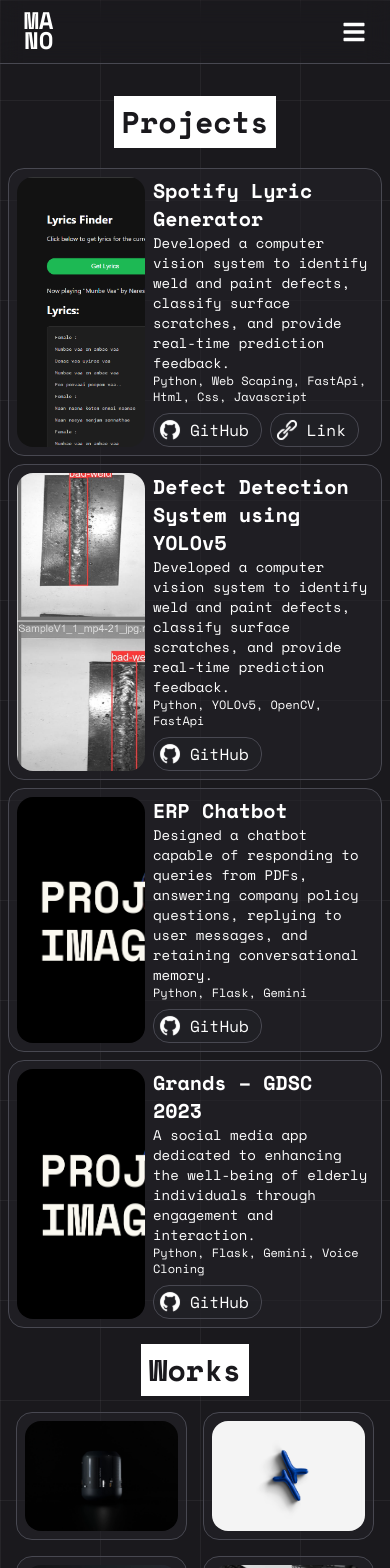
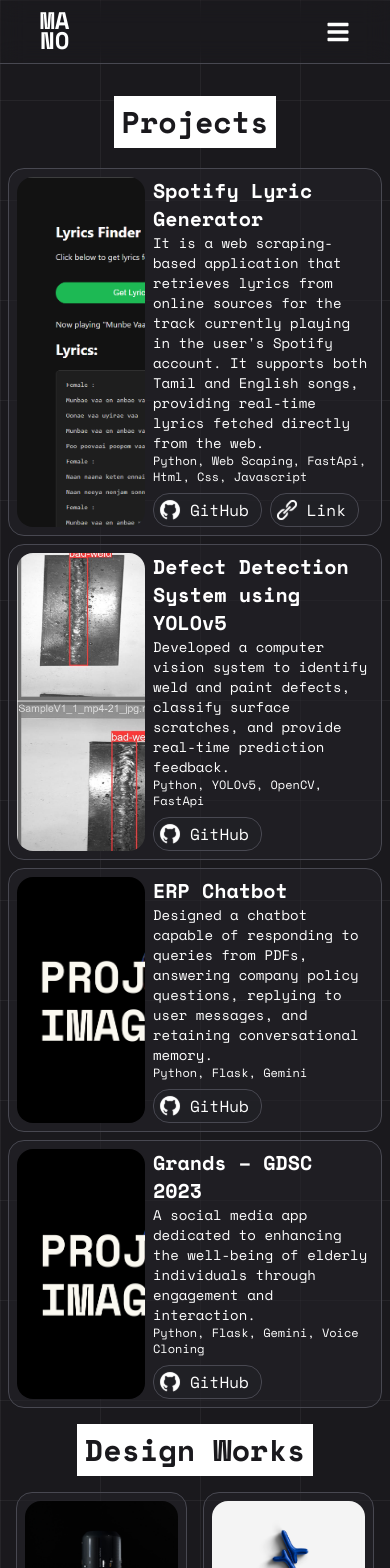
Before and after one commit to manov-ik/mano-portfolio, a React (Vite) app: page /projects in a window 390 px wide. Shown: the top 1568 px of the page. Built offline with nearby package versions, Linux system fonts and the light colour scheme.

Commit message:
fix bugs

```diff
--- a/src/components/Projects.tsx
+++ b/src/components/Projects.tsx
@@ -37,7 +37,7 @@
     {
       title: "Spotify Lyric Generator",
       description:
-        "Developed a computer vision system to identify weld and paint defects, classify surface scratches, and provide real-time prediction feedback.",
+        "It is a web scraping-based application that retrieves lyrics from online sources for the track currently playing in the user's Spotify account. It supports both Tamil and English songs, providing real-time lyrics fetched directly from the web.",
       techStack: "Python, Web Scaping, FastApi, Html, Css, Javascript",
       githubLink: "https://github.com/manov-ik/spotify-lyric-generator",
       projectLink: "https://spotify-lyric-generator.vercel.app/",
@@ -126,7 +126,7 @@
       </div>
       <div className="my-4">
         <p className="font-mono my-2 xl:mt-2 mt-4 w-fit m-auto text-3xl font-bold text-[#1A191D] z-20 bg-white p-2 transition-all duration-300 hover:bg-[#BB77FF]">
-          Works
+          Design Works
         </p>
         <p className="text-center w-full text-white font-bold font-mono text-xl"></p>
         <div className="flex flex-wrap px-2 justify-center">
--- a/src/components/connect.tsx
+++ b/src/components/connect.tsx
@@ -30,7 +30,11 @@
     img: RedditSVG,
     alt: "Reddit",
   },
-  { href: "tel:+91 93610 26919", img: WhatsAppSVG, alt: "WhatsApp" },
+  {
+    href: "https://wa.me/919361026919",
+    img: WhatsAppSVG,
+    alt: "Chat on WhatsApp",
+  },
   { href: "https://www.kaggle.com/manovik", img: KaggleSVG, alt: "Kaggle" },
 ];
 
--- a/src/components/fotter.tsx
+++ b/src/components/fotter.tsx
@@ -1,6 +1,6 @@
 export default function Fotter() {
   return (
-    <div className="text-white font-mono text-xs text-center flex items-center justify-center h-12 bg-[#232328] m-auto mt-10 lg:text-lg bottom-0 ">
+    <div className="text-white font-mono text-xs text-center flex max-sm:p-3 max-sm:gap-2 max-sm:flex-col items-center justify-center min-h-12 bg-[#232328] m-auto mt-10 lg:text-lg bottom-0 ">
       Made with ❤️| Designed and developed by&nbsp;
       <a href="https://digiclickstudios.com/" target="_blank">
         Digi Click Studios
--- a/src/components/hero.tsx
+++ b/src/components/hero.tsx
@@ -33,14 +33,14 @@
                 ]}
                 loop={true}
                 cursor
-                cursorStyle="|"
+                cursorStyle="_"
                 typeSpeed={100}
                 deleteSpeed={50}
                 delaySpeed={1000}
               />
             </p>
             <p className=" font-semibold text-white w-full mb-5 lg:text-2xl">
-              Crafting Intelligent Systems & Scalable Software Solutions.
+              Crafting Intelligent Systems & Scalable Solutions.
             </p>
           </div>
         </section>
--- a/src/components/navBar.tsx
+++ b/src/components/navBar.tsx
@@ -33,7 +33,7 @@
 
   return (
     <motion.div
-      className="w-full h-16 flex items-center justify-between px-6 font-mono text-white z-50 fixed top-0 left-0 backdrop-blur-md border-b border-[#484851]"
+      className="w-full h-16 flex items-center justify-between px-6 font-mono text-white z-50 fixed top-0 left-0 backdrop-blur-md border-b border-[#484851] max-sm:px-10"
       initial={{ y: -100 }}
       animate={{ y: 0 }}
       transition={{ duration: 0.5 }}
```
Also changed, not shown: 1 other file (tests, documents, lock files or other folders).
